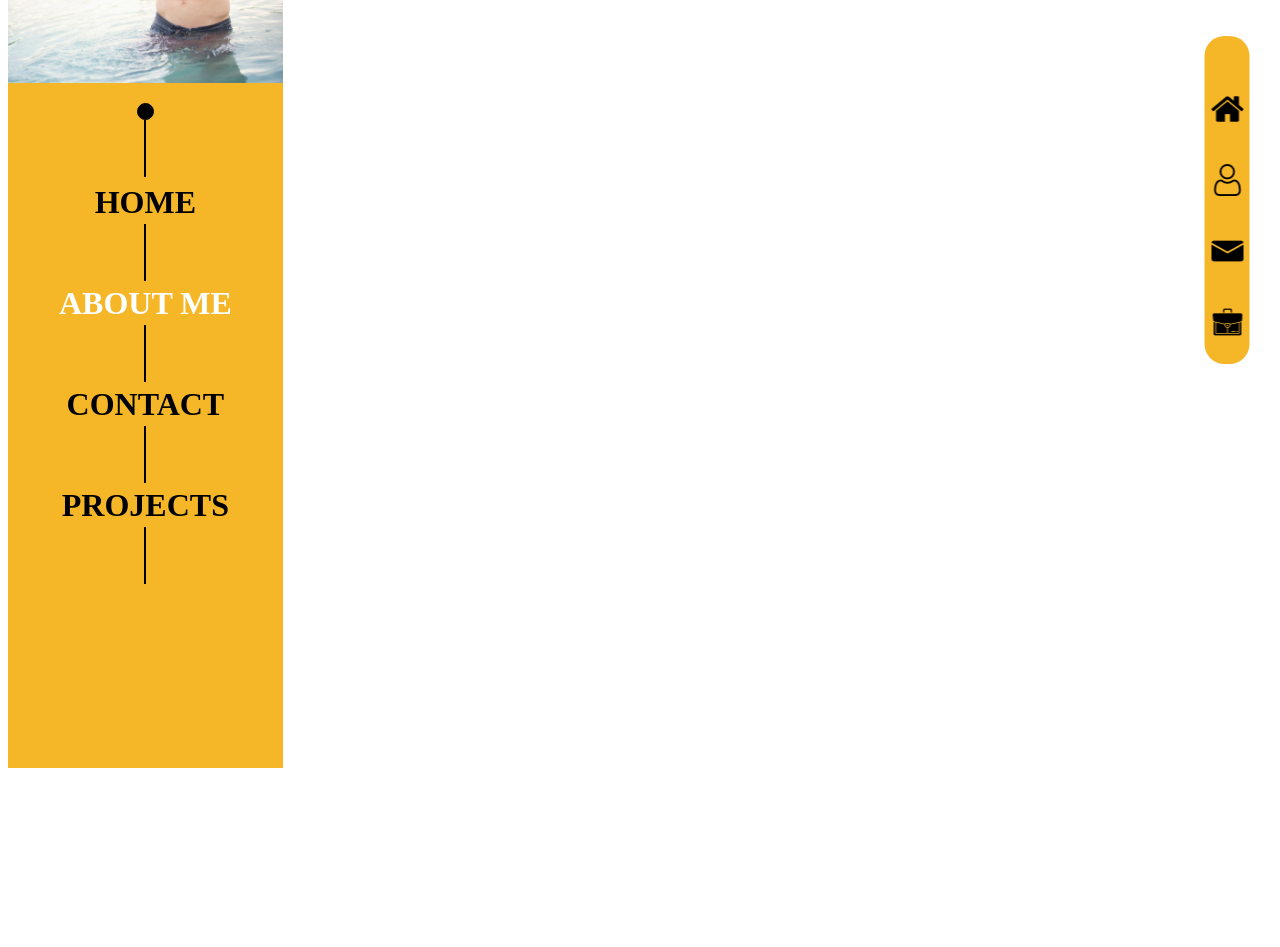
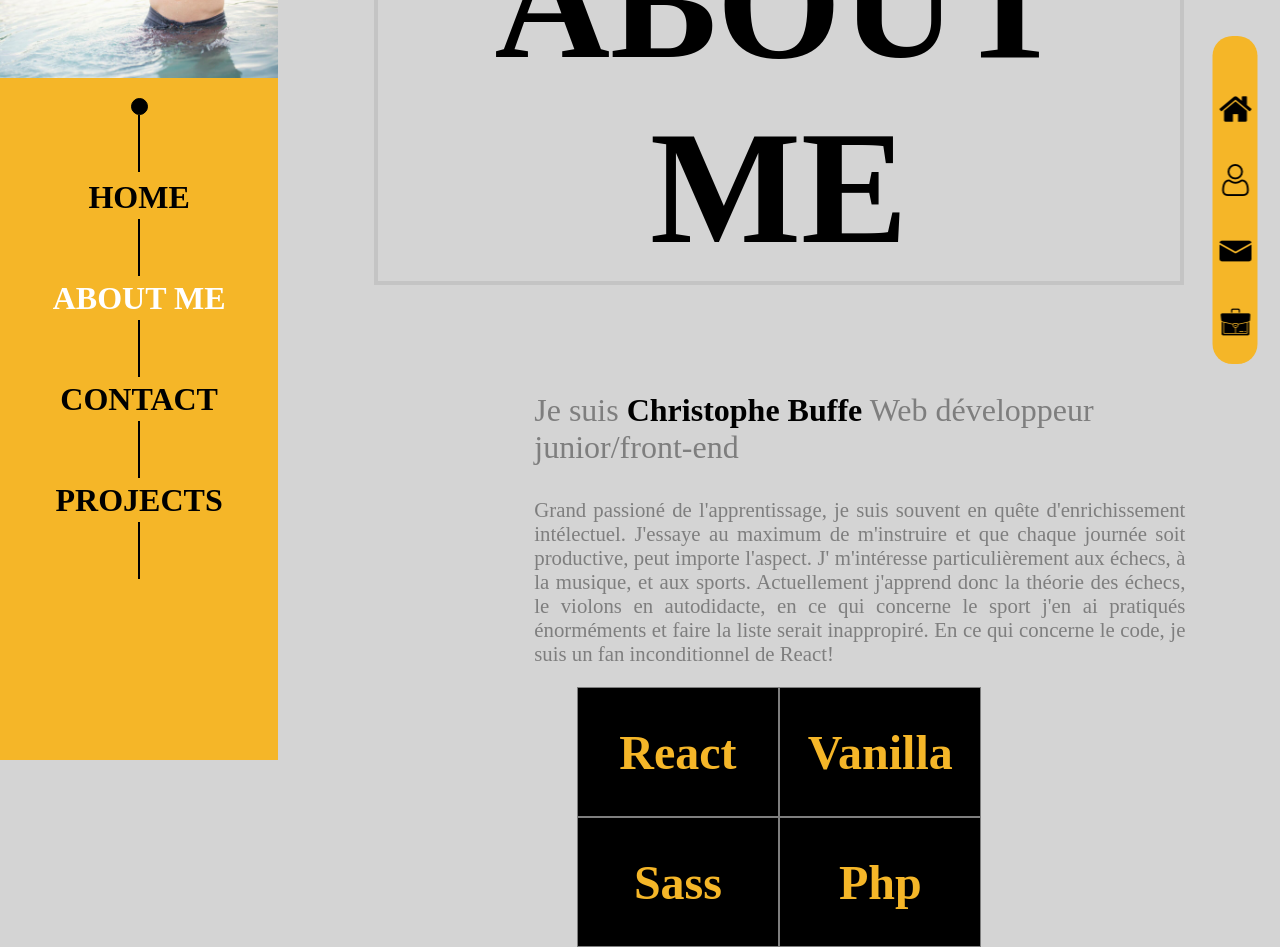
Before and after one commit to Christophe28/all-projects, a React (Create React App) app in the folder my-app/: page /all-projects/about in a window 1280 px wide. Shown: the part 200-1147 px from the top of the page. Before the commit the page ends 976 px from the top, so only its background shows below. Built offline with nearby package versions, Linux system fonts and the light colour scheme.

Commit message:
page about me style

```diff
--- a/my-app/src/components/home/Left-side.jsx
+++ b/my-app/src/components/home/Left-side.jsx
@@ -1,6 +1,6 @@
 import React from 'react';
 
-const LeftSide = () => {
+const LeftSide = ({ setState, currentState }) => {
     return (
         <div className="container-left-side">
             <h1>Hi there !</h1>
@@ -8,7 +8,7 @@ const LeftSide = () => {
             <p><strong>Web Developeur junior</strong></p>
             <p>J'ai commencé le code il y'a un an et depuis c'est devenu une pation yala je ne sais plus vivre sans coder quel plaisir de travailler dans son jardin ou en étant assis. Je peux parler un peu plus mais je pense que là j'ai assez de mots</p>
 
-            <button type="button" onClick={() => console.log("Je vais bientôt incrémenter le tableau des pages")}>
+            <button type="button" onClick={() => setState(currentState + 1)}>
                 More about me
             </button>
         </div>
--- /dev/null
+++ b/my-app/src/components/home/Two-side.jsx
@@ -0,0 +1,17 @@
+import React from 'react';
+import LeftSide from './Left-side';
+import RightSide from './right-side';
+
+const TwoSide = ({ setState, currentState }) => {
+    return (
+        <div className="container-sides">
+            <LeftSide
+                setState={setState}
+                currentState={currentState}
+            />
+            <RightSide />
+        </div>
+    );
+};
+
+export default TwoSide;
--- a/my-app/src/config/config.js
+++ b/my-app/src/config/config.js
@@ -10,3 +10,22 @@ export const projects = [
         picture: ""
     }
 ]
+
+export const hardSkills = [
+    {
+        name: "React",
+        picture: "",
+    },
+    {
+        name: "Vanilla",
+        picture: "",
+    },
+    {
+        name: "Sass",
+        picture: "",
+    },
+    {
+        name: "Php",
+        picture: "",
+    }
+]
--- a/my-app/src/pages/about.jsx
+++ b/my-app/src/pages/about.jsx
@@ -3,16 +3,26 @@ import React from 'react';
 import ViewWrapper from '../components/view-wrapper/view-wrapper';
 import BreadcrumbTrail from '../components/view-wrapper/breadcrumb-trail';
 
+import { hardSkills } from '../config/config';
+
 const About = () => {
+    console.log(hardSkills);
     return (
         <div className="container-about">
             <ViewWrapper>
                 <BreadcrumbTrail>
-                {/* <BreadcrumbTest> */}
-                    {/* <section> */}
-                        <h1>About Me</h1>
-                    {/* </section> */}
-                {/* </BreadcrumbTest> */}
+                    <h1>ABOUT ME</h1>
+                    <p className="present-me">Je suis <strong>Christophe Buffe</strong> Web développeur junior/front-end</p>
+                    <p className="all-about-me">Grand passioné de l'apprentissage, je suis souvent en quête d'enrichissement intélectuel. J'essaye au maximum de m'instruire et que chaque journée soit productive, peut importe l'aspect. J' m'intéresse particulièrement aux échecs, à la musique, et aux sports. Actuellement j'apprend donc la théorie des échecs, le violons en autodidacte, en ce qui concerne le sport j'en ai pratiqués énorméments et faire la liste serait inappropiré. En ce qui concerne le code, je suis un fan inconditionnel de React! </p>
+                    <section>
+                        {
+                            hardSkills.map((hardSkill) => (
+                                <div className="hardSkill name">
+                                    <p>{hardSkill.name}</p>
+                                </div>
+                            ))
+                        }
+                    </section>
                 </BreadcrumbTrail>
             </ViewWrapper>
         </div>
--- a/my-app/src/pages/home.jsx
+++ b/my-app/src/pages/home.jsx
@@ -1,18 +1,29 @@
-import React from 'react';
+import React, {useState} from 'react';
 
 import ViewWrapper from '../components/view-wrapper/view-wrapper';
-import LeftSide from '../components/home/Left-side';
-import RightSide from '../components/home/right-side';
-// import TypesProjects from '../components/projects/types-project';
+
+import TwoSide from '../components/home/Two-side';
+import About from './about';
+import Contact from './contact';
+import AllProjects from './All-projects';
 
 const Home = () => {
+    const [currentIndex, setIndex] = useState(0)
+    const [components, setComponents] = useState([
+        <TwoSide
+            setState={setIndex}
+            currentState={currentIndex
+            }
+        />,
+        <About />,
+        <Contact />,
+        <AllProjects />
+    ])
+
     return (
         <div className="container-home">
             <ViewWrapper>
-                <div className="container-sides">
-                    <LeftSide />
-                    <RightSide />
-                </div>
+                {components[currentIndex]}
             </ViewWrapper>
         </div>
     );
--- a/my-app/src/styles/pages/about.scss
+++ b/my-app/src/styles/pages/about.scss
@@ -1,15 +1,56 @@
 .container-about {
+    background-color: $color-4;
+
+    h1 {
+        text-align: center;
+        font-size: 10rem;
+        font-weight: bolder;
+        border: 4px solid $color-5;
+        width: 80%;
+        margin-left: 6rem;
+    }
+
+    .present-me, .all-about-me {
+        color: $color-6;
+        font-size: 2rem;
+        margin-left: 16rem;
+        width: 65%;
+
+        strong {
+            color: $color-3;
+            font-weight: bolder;
+        }
+    }
+
+    .all-about-me {
+        width: 65%;
+        text-align: justify;
+        font-size: 1.3rem;
+        // margin-left: 16rem;
+    }
 
     section {
+        margin: auto;
         display: flex;
         justify-content: center;
+        flex-wrap: wrap;
+        width: 50%;
+        div {
+            vertical-align: center;
+            border: 1px solid $color-6;
+            background-color: black;
+            width: 40%;
+            height: 8rem;
+            color: $color-5;
+            display: flex;
+            align-items: center;
+            justify-content: center;
 
-        h1 {
-            border: 1px solid black;
-            width: 40%;
-            text-align: center;
-            font-size: 4rem;
-            letter-spacing: 10px;
+            p {
+                font-size: 3rem;
+                font-weight: bolder;
+                color: $color-1;
+            }
         }
     }
 }
--- a/my-app/src/styles/pages/home.scss
+++ b/my-app/src/styles/pages/home.scss
@@ -1,4 +1,6 @@
 body {
+    padding: 0px;
+    margin: 0px;
 
     .container-home {
 
@@ -55,7 +57,7 @@ body {
 
             .container-right-side {
                 img {
-                    height: 100vh;
+                    height: 976px;
                 }
             }
         }
--- a/my-app/src/styles/settings.scss
+++ b/my-app/src/styles/settings.scss
@@ -1,3 +1,6 @@
 $color-1: #f5b628;
 $color-2: white;
 $color-3: black;
+$color-4: #d4d4d4;
+$color-5: #c4c4c4;
+$color-6: #7e7e7e;
```
Also changed, not shown: my-app/src/components/navigation/one-nav.jsx (line endings or trailing spaces).
